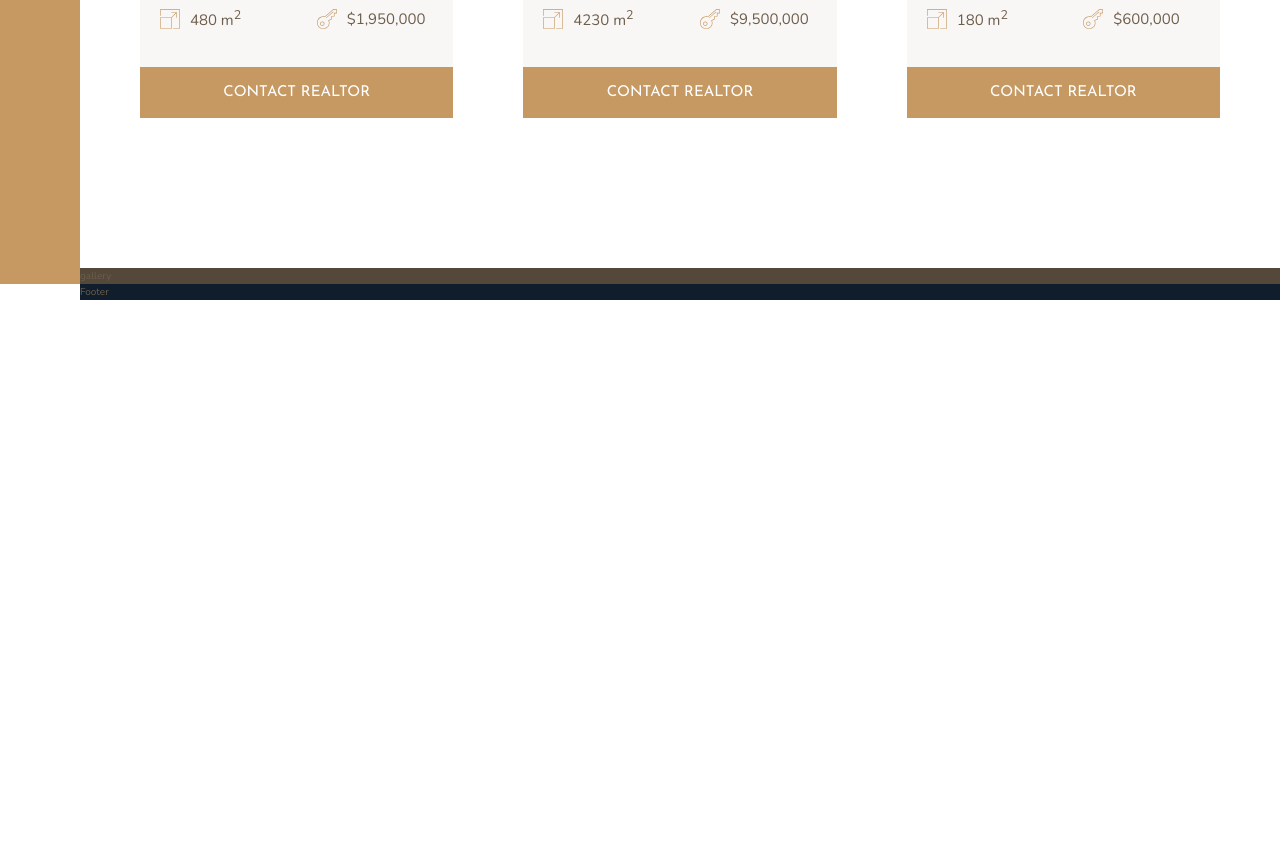
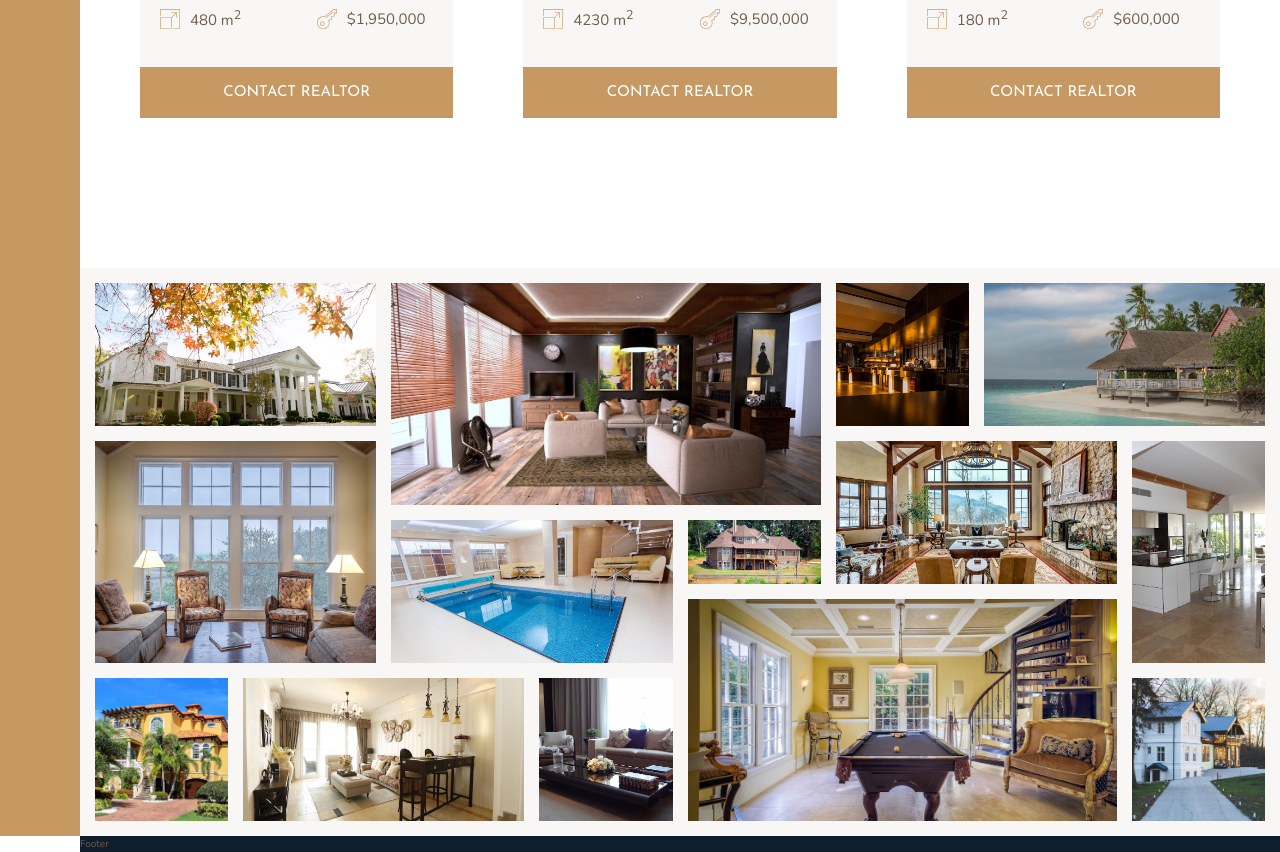
Before and after one commit to DipanshiB/Nexter, a website: page index.html in a window 1280 px wide. Shown: the part 2748-3600 px from the top of the page. Before the commit the page ends 3048 px from the top, so only its background shows below. Drawn offline with nearby package versions, Linux system fonts and the light colour scheme.

Commit message:
completed gallery

```diff
--- a/index.html
+++ b/index.html
@@ -277,12 +277,29 @@
                 </div>
                 <button class="btn home__btn">Contact Realtor</button>
             </div>
+        </section>
+
+        <section class="gallery">
+
+            <figure class="gallery__item gallery__item--1"><img src="img/gal-1.jpeg" alt="Gallery Image 1" class="gallery__img"></figure>
+            <figure class="gallery__item gallery__item--2"><img src="img/gal-2.jpeg" alt="Gallery Image 2" class="gallery__img"></figure>
+            <figure class="gallery__item gallery__item--3"><img src="img/gal-3.jpeg" alt="Gallery Image 3" class="gallery__img"></figure>
+            <figure class="gallery__item gallery__item--4"><img src="img/gal-4.jpeg" alt="Gallery Image 4" class="gallery__img"></figure>
+            <figure class="gallery__item gallery__item--5"><img src="img/gal-5.jpeg" alt="Gallery Image 5" class="gallery__img"></figure>
+            <figure class="gallery__item gallery__item--6"><img src="img/gal-6.jpeg" alt="Gallery Image 6" class="gallery__img"></figure>
+            <figure class="gallery__item gallery__item--7"><img src="img/gal-7.jpeg" alt="Gallery Image 7" class="gallery__img"></figure>
+            <figure class="gallery__item gallery__item--8"><img src="img/gal-8.jpeg" alt="Gallery Image 8" class="gallery__img"></figure>
+            <figure class="gallery__item gallery__item--9"><img src="img/gal-9.jpeg" alt="Gallery Image 9" class="gallery__img"></figure>
+            <figure class="gallery__item gallery__item--10"><img src="img/gal-10.jpeg" alt="Gallery Image 10" class="gallery__img"></figure>
+            <figure class="gallery__item gallery__item--11"><img src="img/gal-11.jpeg" alt="Gallery Image 11" class="gallery__img"></figure>
+            <figure class="gallery__item gallery__item--12"><img src="img/gal-12.jpeg" alt="Gallery Image 12" class="gallery__img"></figure>
+            <figure class="gallery__item gallery__item--13"><img src="img/gal-13.jpeg" alt="Gallery Image 13" class="gallery__img"></figure>
+            <figure class="gallery__item gallery__item--14"><img src="img/gal-14.jpeg" alt="Gallery Image 14" class="gallery__img"></figure>
+
 
 
         </section>
-        <section class="gallery">
-            gallery
-        </section>
+
         <footer class="footer">
             Footer
         </footer>
--- a/sass/_gallery.scss
+++ b/sass/_gallery.scss
@@ -1,4 +1,95 @@
 .gallery {
-    background-color: $color-grey-dark-1;
+    background-color: $color-grey-light-1;
     grid-column: full-start / full-end;
+
+    display: grid;
+    grid-template-columns: repeat(8, 1fr);
+    grid-template-rows: repeat(7, 5vw);
+    grid-gap: 1.5rem;
+    padding: 1.5rem;
+
+    // since the images are overflowing the grid cells to maintain their aspect ratio, we need to assign them each a parent elem (figure = gallery__item)
+    // and then set object fit to cover.
+
+    &__item {
+
+        &--1 {
+            grid-row: 1 / span 2;
+            grid-column: 1 / span 2;
+        }
+
+        &--2 {
+            grid-row: 1 / span 3;
+            grid-column: 3 / span 3;
+        }
+
+        &--3 {
+            grid-row: 1 / 3;
+            grid-column: 6 / 7;
+        }
+
+        &--4 {
+            grid-row: 1 / span 2;
+            grid-column: 7 / -1;
+        }
+
+        &--5 {
+            grid-row: 3 / span 3;
+            grid-column: 1 / span 2;
+        }
+
+        &--6 {
+            grid-row: 4 / span 2;
+            grid-column: 3 / span 2;
+        }
+
+        &--7 {
+            grid-row: 4 / 5;
+            grid-column: 5 / 6;
+        }
+
+        &--8 {
+            grid-row: 3 / span 2;
+            grid-column: 6 / span 2;
+        }
+
+        &--9 {
+            grid-row: 3 / span 3;
+            grid-column: 8 / -1;
+        }
+
+        &--10 {
+            grid-row: 6 / span 2;
+            grid-column: 1 / 2;
+        }
+
+        &--11 {
+            grid-row: 6 / span 2;
+            grid-column: 2 / span 2;
+        }
+
+        &--12 {
+            grid-row: 6 / span 2;
+            grid-column: 4 / 5;
+        }
+
+        &--13 {
+            grid-row: 5 / span 3;
+            grid-column: 5 / span 3;
+        }
+
+        &--14 {
+            grid-row: 6 / span 2;
+            grid-column: 8 / -1;
+        }
+    }
+
+    &__img {
+        // for getting object-fit to work need to manually set both width and height
+        width: 100%;
+        height: 100%;
+        object-fit: cover;
+        // without setting display:block, small white spaces left
+        display: block;
+    }
 }
```
Also changed, not shown: css/style.css.
